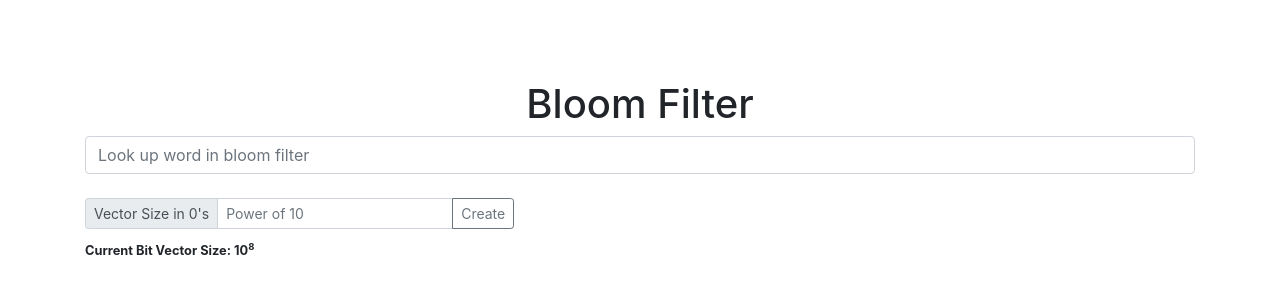
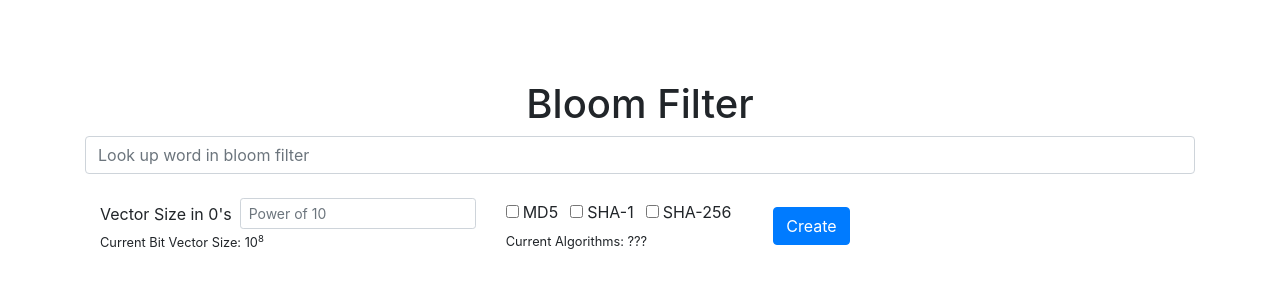
Before and after one commit to ellbosch/elbosc-bloom-filter, a React (Create React App) app in the folder client/: page / in a window 1280 px wide. Shown: the top 300 px of the page. Built offline with nearby package versions, Linux system fonts and the light colour scheme.

Commit message:
added checkboxes for algorithms

```diff
--- a/client/src/App.js
+++ b/client/src/App.js
@@ -38,21 +38,36 @@ function Controls(props) {
   }
 
   return (
-    <div className="row">
-      <div className="col-auto">
-        <div className="input-group input-group-sm mb-2">
-          <div className="input-group-prepend">
-            <span className="input-group-text">Vector Size in 0's</span>
+    <form className="form-inline">
+      <div className="col-auto col-control">
+        <div className="form-group">
+          <label className="mr-2" htmlFor="vector-size-input">Vector Size in 0's</label>
+          <input type="text" className="form-control form-control-sm" id="vector-size-input" placeholder="Power of 10" aria-label="Vector Size"
+              value={vectorSizeQuery} onChange={e => setVectorSizeQuery(e.target.value)} />
+        </div>
+        <span><small>Current Bit Vector Size: 10<sup>{vectorSizeServer}</sup></small></span>
+      </div>
+      <div className="col-auto col-control">
+        <div className="form-group mb-1">
+          <div className="form-check form-check-inline">
+            <input className="form-check-input" type="checkbox" id="inlineCheckboxMd5" value="md5" />
+            <label className="form-check-label" htmlFor="inlineCheckboxMd5">MD5</label>
           </div>
-          <input type="text" className="form-control" id="vector-size-input" placeholder="Power of 10" aria-label="Vector Size"
-              aria-describedby="vector-size-button" value={vectorSizeQuery} onChange={e => setVectorSizeQuery(e.target.value)} />
-          <div className="input-group-append">
-            <button id="vector-size-button" className="btn btn-outline-secondary" type="button" onClick={createBloomFilter}>Create</button>
+          <div className="form-check form-check-inline">
+            <input className="form-check-input" type="checkbox" id="inlineCheckboxSha1" value="sha1" />
+            <label className="form-check-label" htmlFor="inlineCheckboxSha1">SHA-1</label>
+          </div>
+          <div className="form-check form-check-inline">
+            <input className="form-check-input" type="checkbox" id="inlineCheckboxSha256" value="sha256"/>
+            <label className="form-check-label" htmlFor="inlineCheckboxSha256">SHA-256</label>
           </div>
         </div>
-        <span><small><strong>Current Bit Vector Size: 10<sup>{vectorSizeServer}</sup></strong></small></span>
+        <span><small>Current Algorithms: ???</small></span>
       </div>
-    </div>
+      <div className="col-auto">
+        <button onClick={createBloomFilter} className="btn btn-primary my-1">Create</button>
+      </div>
+    </form>
   )
 }
 
```
